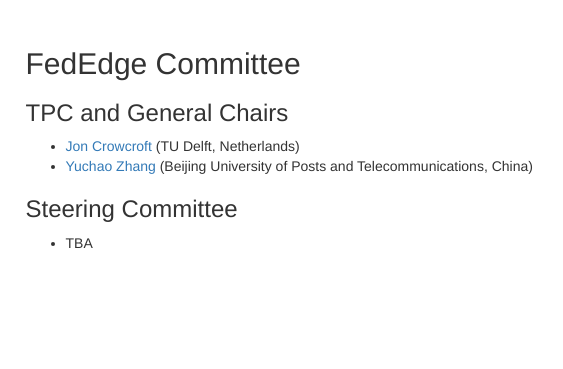
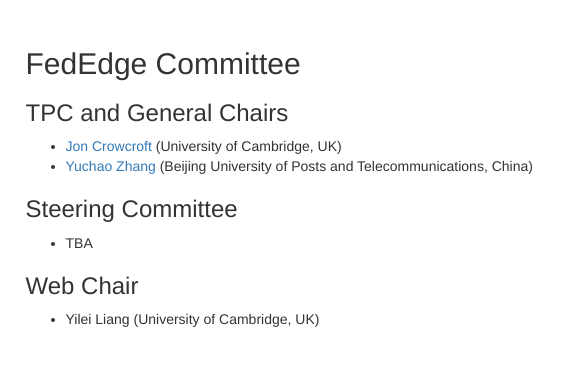
Before and after one commit to fededge2022/fededge.github.io, a plain HTML site: page Committee.html in a window 1280 px wide. Shown: the part 303-672 px from the top of the page, 337-900 px from the left. Drawn offline with Linux system fonts and the light colour scheme.

Commit message:
Update PC

```diff
--- a/Committee.html
+++ b/Committee.html
@@ -80,7 +80,7 @@
         <h2>FedEdge Committee</h2>
         <h3>TPC and General Chairs</h3>
         <ul>
-            <li><a href="https://www.cst.cam.ac.uk/people/jac22" target="_blank">Jon Crowcroft</a> (TU Delft, Netherlands)</li>
+            <li><a href="https://www.cst.cam.ac.uk/people/jac22" target="_blank">Jon Crowcroft</a> (University of Cambridge, UK)</li>
             <li><a href="http://yuchaozhang.weebly.com/" target="_blank">Yuchao Zhang</a> (Beijing University of Posts and Telecommunications, China)</li>
         </ul>
 
@@ -88,6 +88,11 @@
           <ul>
 
             <li>TBA</li>
+          </ul>
+
+          <h3>Web Chair</h3>
+          <ul>
+            <li>Yilei Liang (University of Cambridge, UK)</li>
           </ul>
     </div>
   </div>
```
Also changed, not shown: call_for_papers.html (+3 -3 lines).
